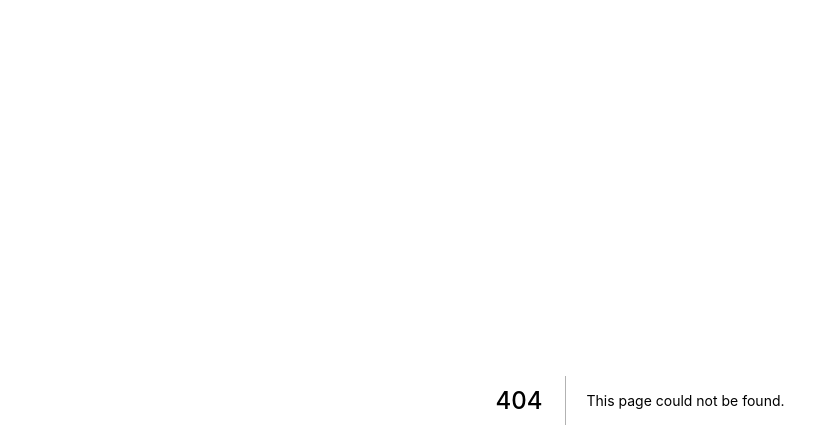
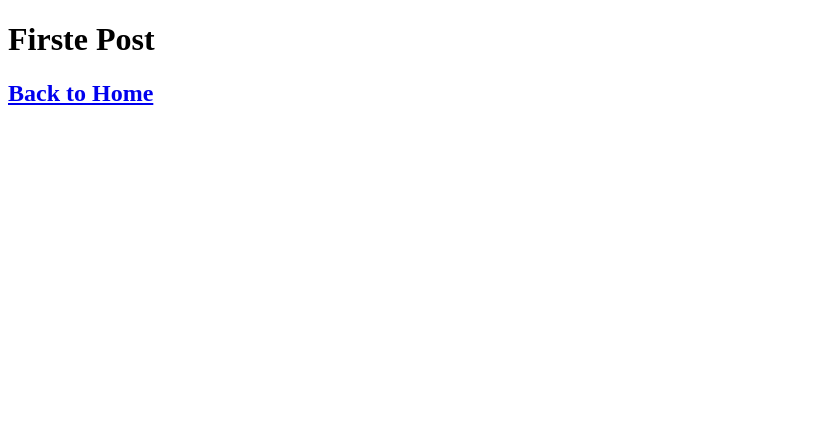
Before and after one commit to cocoabunny/nextjs-blog, a Next.js app: page /posts/first-post in a window 1280 px wide. Before the commit this address had no page. Shown: the top 448 px of the page, without its empty margins (0-839 px from the left). Built offline with nearby package versions, Linux system fonts and the light colour scheme.

Commit message:
Adding Link element and first page

```diff
--- a/pages/index.js
+++ b/pages/index.js
@@ -1,4 +1,5 @@
 import Head from 'next/head'
+import Link from 'next/link';
 
 export default function Home() {
   return (
@@ -10,7 +11,7 @@ export default function Home() {
 
       <main>
         <h1 className="title">
-          Welcome to <a href="https://nextjs.org">Next.js!</a>
+         Learn <Link href="https://nextjs.org">Next.js!</Link>
         </h1>
 
         <p className="description">
--- /dev/null
+++ b/pages/posts/first-post.js
@@ -0,0 +1,12 @@
+import Link from 'next/link';
+
+export default function Whamo () {
+    return(
+<>
+    <h1>Firste Post</h1>
+    <h2>
+        <Link href="/">Back to Home</Link>
+    </h2>
+</>
+    );
+}
```
